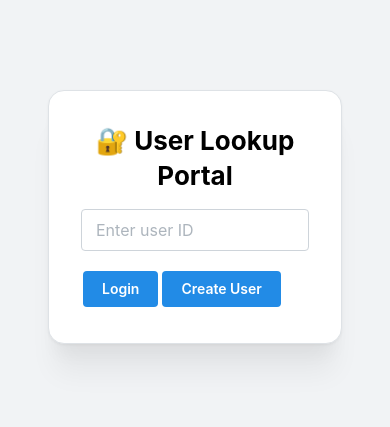
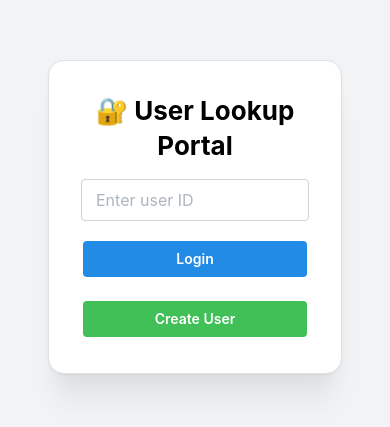
Before and after one commit to cs411-alawini/sp25-cs411-team049-WeDeLiver, a React (Create React App) app in the folder client/: page / in a window 390 px wide. Shown: the part 205-632 px from the top of the page. Built offline with nearby package versions, Linux system fonts and the light colour scheme.

Commit message:
login page ui modify

```diff
--- a/client/src/Login/Login.css
+++ b/client/src/Login/Login.css
@@ -28,12 +28,29 @@ button {
   cursor: pointer; /* Pointer cursor on hover */
   border-radius: 8px; /* Rounded corners */
   transition: background-color 0.3s ease; /* Smooth transition for background color */
+  width: 100%; /* Make buttons take full width */
 }
 
 button:hover {
   background-color: #45a049; /* Darker green on hover */
 }
 
+/* Override Mantine button colors */
+.mantine-Button-root[data-color="blue"] {
+  background-color: #228be6;
+}
+
+.mantine-Button-root[data-color="blue"]:hover {
+  background-color: #1c7ed6;
+}
+
+.mantine-Button-root[data-color="green"] {
+  background-color: #40c057;
+}
+
+.mantine-Button-root[data-color="green"]:hover {
+  background-color: #37b24d;
+}
 
 .text-input {
   background-color: #fff; /* White background */
@@ -50,3 +67,23 @@ button:hover {
   box-shadow: 0 0 5px rgba(72, 192, 72, 0.5); /* Subtle shadow on focus */
   outline: none; /* Remove the default focus outline */
 }
+
+/* Responsive styles */
+@media (max-width: 576px) {
+  .mantine-Stack-root {
+    width: 100%;
+  }
+
+  .mantine-TextInput-root {
+    width: 100%;
+  }
+
+  .mantine-Group-root {
+    flex-direction: column;
+    gap: 10px;
+  }
+
+  .mantine-Button-root {
+    width: 100%;
+  }
+}
--- a/client/src/Login/Login.jsx
+++ b/client/src/Login/Login.jsx
@@ -50,7 +50,7 @@ function Login({ onLogin }) {
               🔐 User Lookup Portal
             </Title>
 
-            <Group>
+            <Stack spacing="md">
               <TextInput
                 value={id}
                 onChange={(e) => setId(e.target.value)}
@@ -60,15 +60,23 @@ function Login({ onLogin }) {
                 classNames={{ input: 'text-input' }}
               />
 
-              <Box>
-                <Button onClick={handleLogin}>
+              <Group position="center" style={{ width: '100%' }}>
+                <Button
+                  onClick={handleLogin}
+                  color="blue"
+                  style={{ width: '100%' }}
+                >
                   Login
                 </Button>
-                <Button onClick={() => setModalOpen(true)}>  {/* Open the modal when Create User is clicked */}
+                <Button
+                  onClick={() => setModalOpen(true)}
+                  color="green"
+                  style={{ width: '100%' }}
+                >
                   Create User
                 </Button>
-              </Box>
-            </Group>
+              </Group>
+            </Stack>
 
             {message && (
               <Notification color="red" radius="md" mt="md">
```
